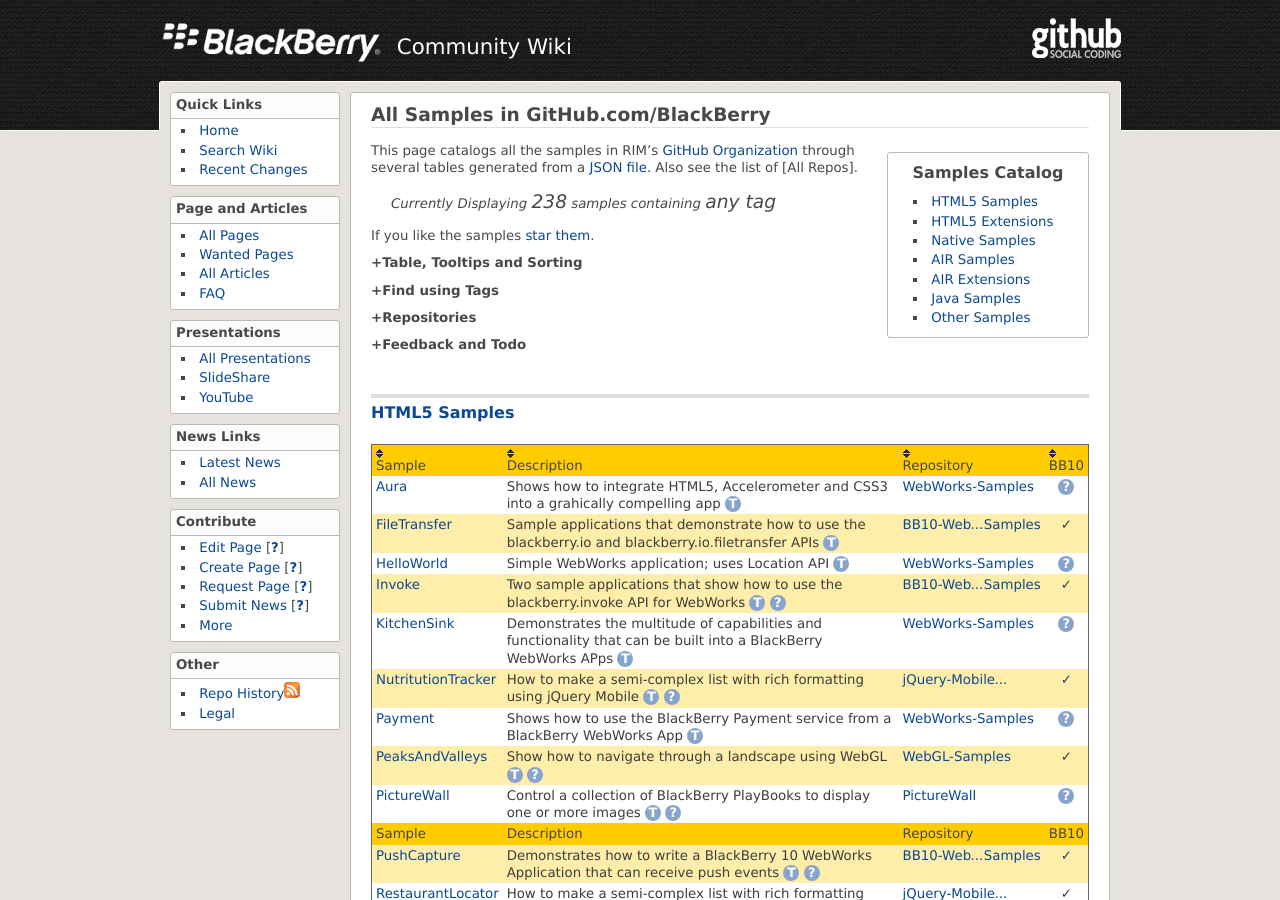
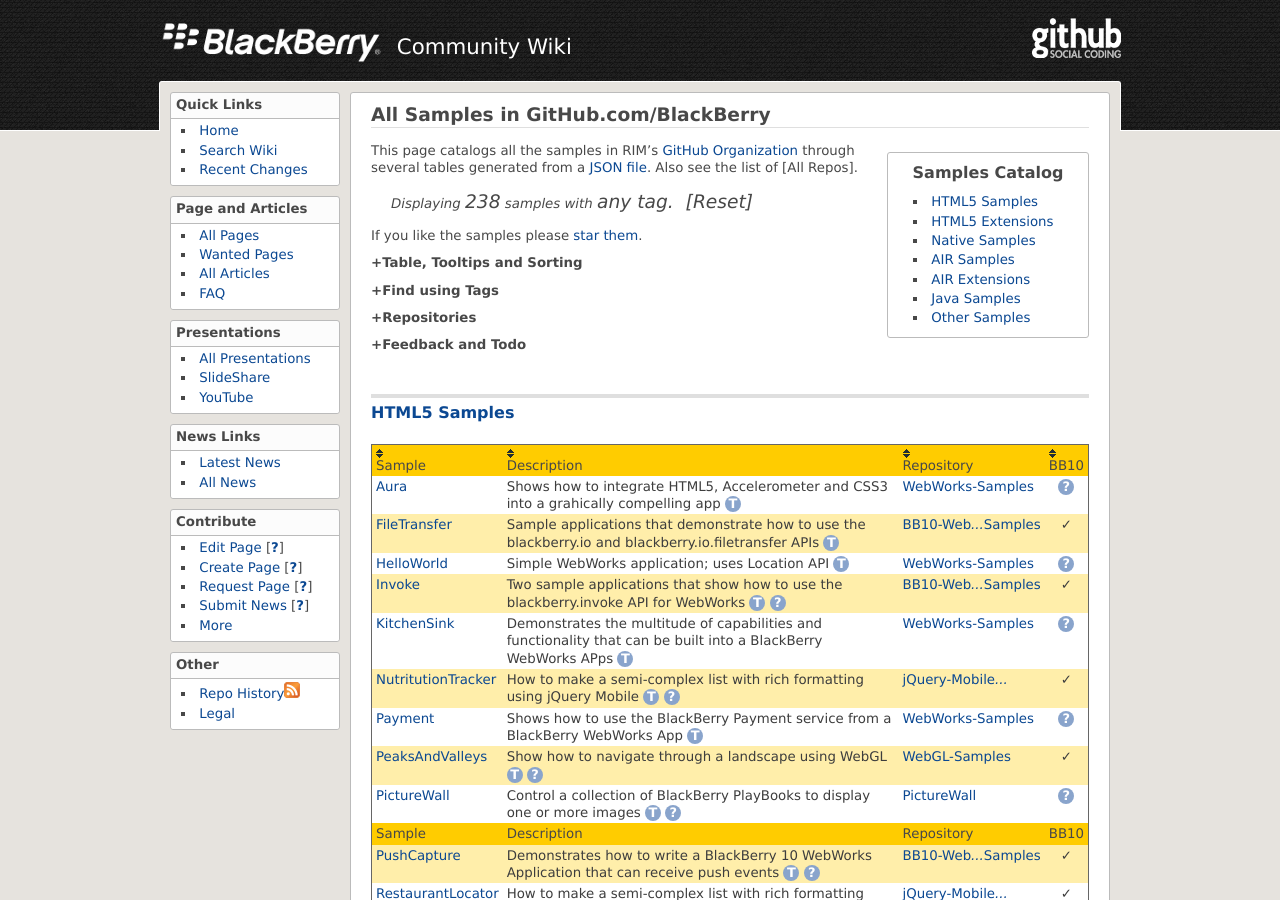
Before and after one commit to blackberry/Catalogs, a Jekyll site: the page built from All_Samples.md, in a window 1280 px wide and 900 px high. Built offline with Jekyll 4.4.1, drawn with Linux system fonts in a browser that asks for light colours.

Commit message:
More tweaks to presentation.  Aborted attempt at adjusting location field
I ended up not changing the location after tag narrowing because it forces a reload.  May revisit later and do a proper job, maybe using a plugin like history.js

```diff
--- a/All_Samples.md
+++ b/All_Samples.md
@@ -28,17 +28,17 @@ This page catalogs all the samples in RIM's
 through several tables generated from a [JSON file](All_Samples.json).
 Also see the list of [All Repos].
 
-<p style="margin-left: 20px;"><em>Currently Displaying
+<p style="margin-left: 20px;"><em>Displaying
 <span style='font-size:140%;' id='narrow-samplecount'><!-- dynamic content --></span> samples
-containing
-<span style='font-size:140%;' id='narrow-currenttag'><!-- dynamic content --></span></em>
+with
+<span style='font-size:140%;'><span id='narrow-currenttag'><!-- dynamic content --></span>.&nbsp;&nbsp;<span id='showAllSamples'>[Reset]</span></span></em>
 </p>
 
-If you like the samples [star them](https://github.com/blog/1204-notifications-stars).
+If you like the samples please [star them](https://github.com/blog/1204-notifications-stars).
 
 <div style="margin-top:10px;" class="collapsable" label="Table, Tooltips and Sorting">
 </div>
-<div style="margin-top: 2px; margin-left:30px;">
+<div style="margin-top: 2px; margin-left:20px;">
 There are <span id="stats-samplecount"><!-- dynamic content --></span> samples
 optionally annotated with
 <span class="question" tip="A list of 'tags' characterizing this sample">T</span>,
@@ -53,22 +53,20 @@ columns select the next column while pressing the 'SHIFT' (on mac) key.
 
 <div label='Find using Tags' class='collapsable' style='margin-top:10px;'>
 </div>
-<div style='margin-top: 2px; margin-left:30px;'>
-The set of samples displayed can be narrowed via tags; try clicking on these:
-<span class='tagfilter'><em>native</em></span>,
-<span class='tagfilter'><em>cascades</em></span>,
-<span class='tagfilter'><em>html5</em></span>,
-<span class='tagfilter'><em>air</em></span>,
-<span class='tagfilter'><em>java</em></span>
-<span class='tagfilter'><em>playbook</em></span>,
-<span class='tagfilter'><em>bb10</em></span>,
-and
-<span class='tagfilter'><em>extension</em></span>.
-To go back to showing all the samples click on on <span id='showAllSamples'><em>Show All</em></span>.
-
+<div style='margin-top: 2px; margin-left:20px;'>
+<em>Common tags:
+<span class='tagfilter' style='font-size:140%'><em>native</em></span>,
+<span class='tagfilter' style='font-size:140%'><em>cascades</em></span>,
+<span class='tagfilter' style='font-size:140%'><em>html5</em></span>,
+<span class='tagfilter' style='font-size:140%'><em>air</em></span>,
+<span class='tagfilter' style='font-size:140%'><em>java</em></span>,
+<span class='tagfilter' style='font-size:140%'><em>playbook</em></span>,
+<span class='tagfilter' style='font-size:140%'><em>bb10</em></span>,
+<span class='tagfilter' style='font-size:140%'><em>extension</em></span>
+</em>
 <!-- displaying was here -->
 
-<div label="Using Additional Tags" class="collapsable" style="margin-top:10px;">
+<div label="More Tags" class="collapsable" style="margin-top:10px;">
 </div>
 <div style="margin-left:+10px;">
 <p>
@@ -81,7 +79,7 @@ The samples use
 
 <div style="margin-top:10px;" class='collapsable' label="Repositories">
 </div>
-<div style="margin-top: 2px; margin-left:30px;">
+<div style="margin-top: 2px; margin-left:20px;">
 <p style="margin-top: 2px;">The tables list the repository hosting each sample, in some cases
 shortening the name for presentation purposes.
 Samples come from <span id='stats-repocount'><!-- dynamic content --></span> repos:
@@ -92,16 +90,18 @@ Samples come from <span id='stats-repocount'><!-- dynamic content --></span> rep
 <div style="margin-top:10px;" class='collapsable' label="Feedback and Todo">
 <!-- dynamic content -->
 </div>
-<div style="margin-top:2px; margin-left:30px;">
+<div style="margin-top:2px; margin-left:20px;">
 <ul>
+<li>Need better visuals on what elements are clickable (Reset and tag names)</li>
 <li>Need different tags for "playbook, may run on bb10 but have not yet tested" from "playbook only"</li>
 <li>Should consolidate the number of tags</li>
 <li>Decide whether to split Native into Cascades vs the rest</li>
 <li>Improve visual presentation of collapse/expand; maybe use down/right icons</li>
 <li>Make Zebra striping work after narrowing</li>
-<li>Decide how to hande Wiki links</li>
+<li>Decide how to hande Wiki pages in samples repo</li>
 <li>The code that decides on "other" samples is fragile</li>
 <li>The JavaScript code needs cleanup</li>
+<li>Consider more correctly tracking history; anchors from box break it and so do tags.  Something like history.js?</li>
 </ul>
 
 <p>
--- a/js/All_Samples.js
+++ b/js/All_Samples.js
@@ -415,6 +415,11 @@ $(document).ready(function(){
 	    var tag = ($(this).children("em").text()); // beats me if this is good code!
 
 	    narrowToTag(tag);
+	    // TODO?  Adjust the page location to allow correct bookmarking
+	    // The next line forces a reload.
+	    // We could work after the anchor, or maybe use history.js or the such.
+	    //
+	    // window.location = $.url().attr('path') + "?tag=" + tag; -- not doing
 	});
 
 	// Restore
```
